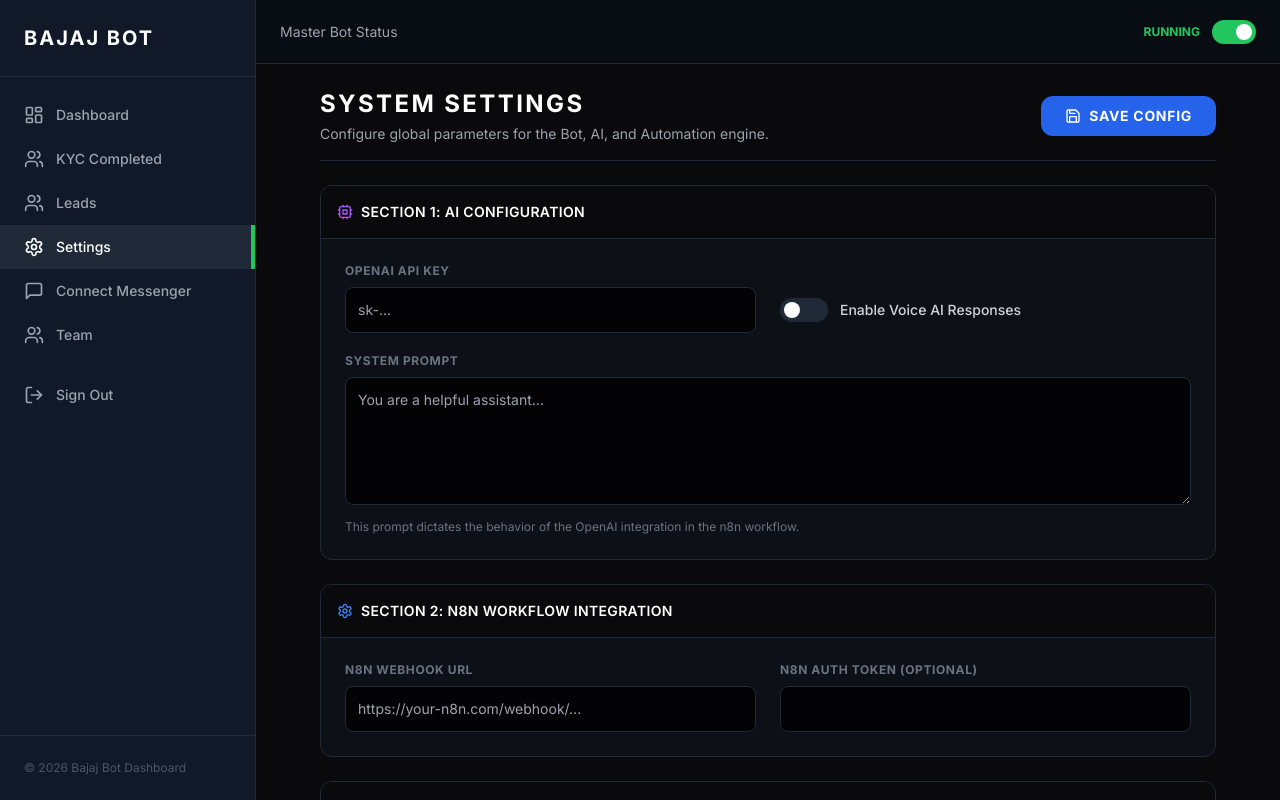
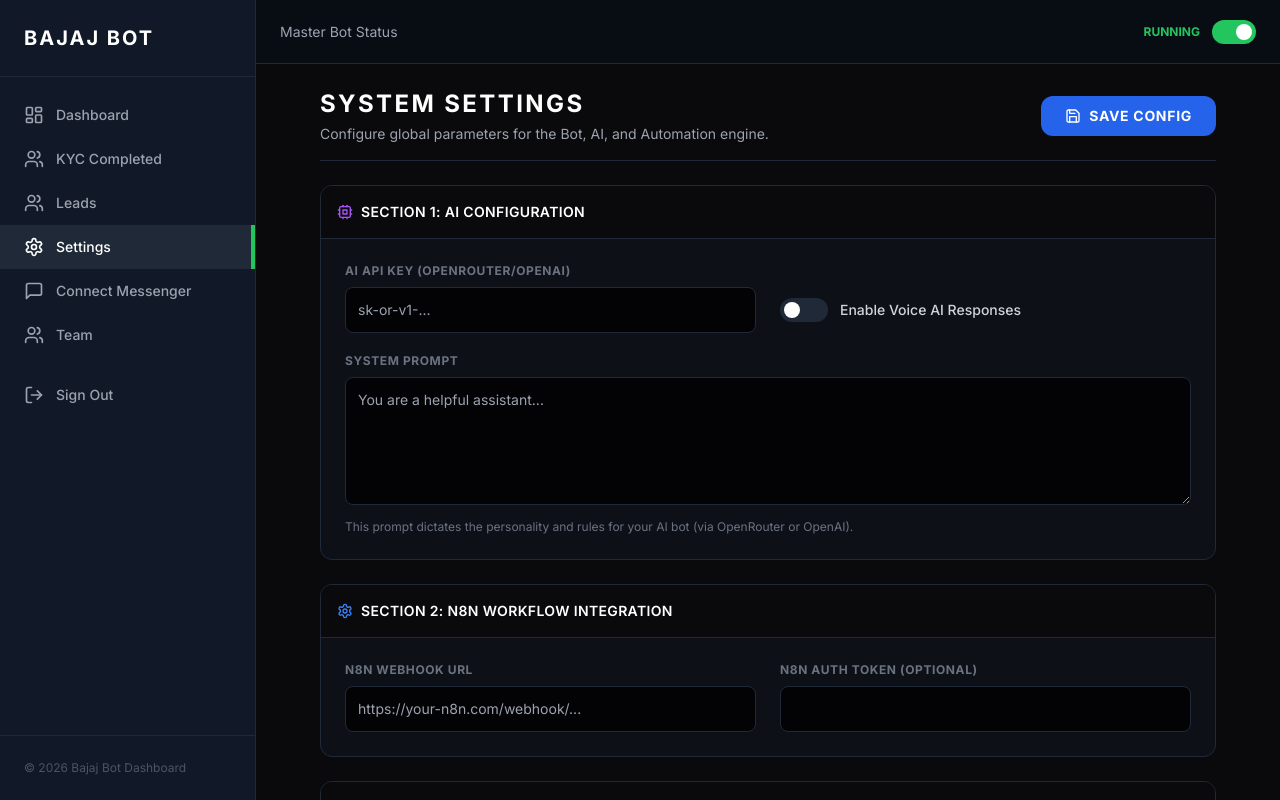
Before and after one commit to ARSH090/wprkbot, a Next.js app: page /settings in a window 1280 px wide. Shown: the top 800 px of the page. Built offline with nearby package versions, Linux system fonts and the light colour scheme; no server answers; the database is empty.

Commit message:
UI: Refine Settings page for OpenRouter support

```diff
--- a/app/settings/page.tsx
+++ b/app/settings/page.tsx
@@ -105,13 +105,13 @@ export default function Settings() {
                     <div className="p-6 space-y-5">
                         <div className="grid grid-cols-1 md:grid-cols-2 gap-6">
                             <div>
-                                <label className="block text-xs font-bold uppercase tracking-wider text-gray-500 mb-2">OpenAI API Key</label>
+                                <label className="block text-xs font-bold uppercase tracking-wider text-gray-500 mb-2">AI API Key (OpenRouter/OpenAI)</label>
                                 <input
                                     type="password"
                                     value={settings.openai_api_key as string}
                                     onChange={(e) => setSettings({ ...settings, openai_api_key: e.target.value })}
                                     className="w-full bg-[#030305] border border-gray-800 rounded-lg p-3 text-sm text-white focus:border-blue-500 focus:outline-none transition-colors"
-                                    placeholder="sk-..."
+                                    placeholder="sk-or-v1-..."
                                 />
                             </div>
                             <div className="flex items-center h-full pt-6">
@@ -137,7 +137,7 @@ export default function Settings() {
                                 className="w-full bg-[#030305] border border-gray-800 rounded-lg p-3 text-sm text-gray-300 focus:border-blue-500 focus:outline-none transition-colors h-32 focus:text-white"
                                 placeholder="You are a helpful assistant..."
                             />
-                            <p className="text-xs text-gray-500 mt-2">This prompt dictates the behavior of the OpenAI integration in the n8n workflow.</p>
+                            <p className="text-xs text-gray-500 mt-2">This prompt dictates the personality and rules for your AI bot (via OpenRouter or OpenAI).</p>
                         </div>
                     </div>
                 </div>
```
